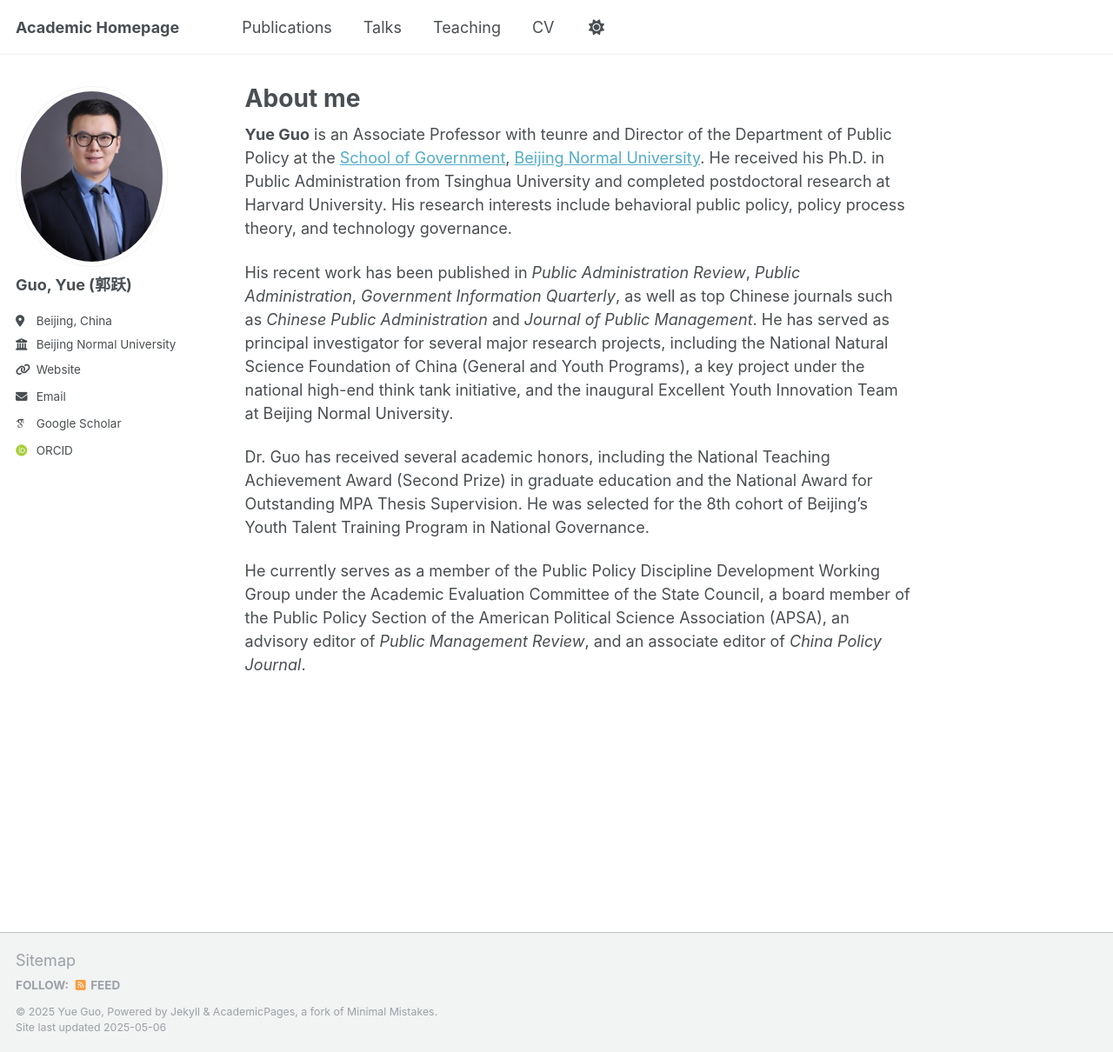
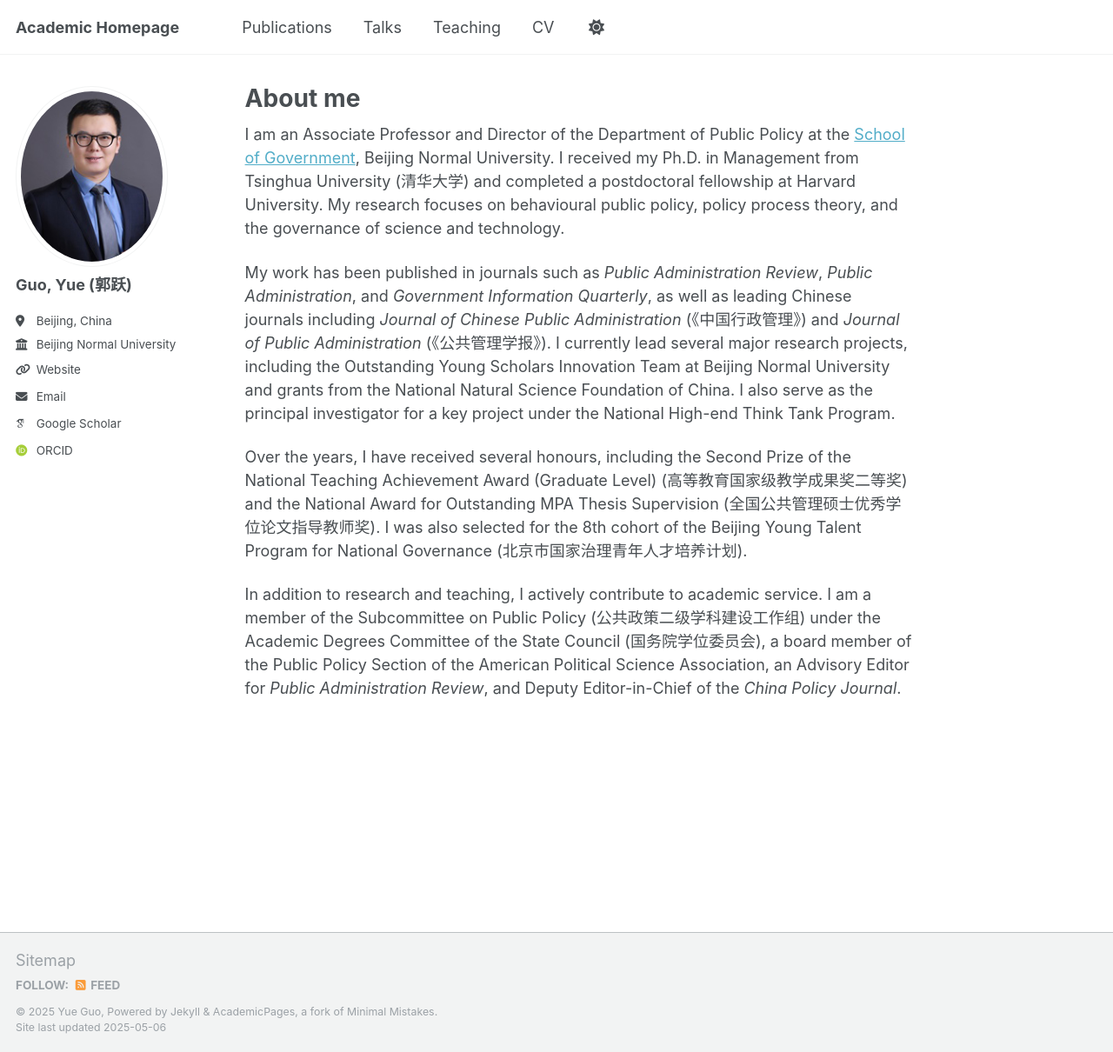
Before and after one commit to guoyue-policy/guoyue-policy.github.io, a Jekyll site: the page built from _pages/about.md, in a window 1280 px wide and 1210 px high. Shown: the whole window at 87% size. Built offline with Jekyll 4.4.1, drawn with Linux system fonts in a browser that asks for light colours; some web fonts are replaced.

Commit message:
Update about.md

```diff
--- a/_pages/about.md
+++ b/_pages/about.md
@@ -7,10 +7,10 @@ redirect_from:
   - /about.html
 ---
 
-**Yue Guo** is an Associate Professor with teunre and Director of the Department of Public Policy at the [School of Government](http://www.sg.bnu.edu.cn), [Beijing Normal University](https://www.bnu.edu.cn). He received his Ph.D. in Public Administration from Tsinghua University and completed postdoctoral research at Harvard University. His research interests include behavioral public policy, policy process theory, and technology governance.
+I am an Associate Professor and Director of the Department of Public Policy at the [School of Government](http://www.sg.bnu.edu.cn), Beijing Normal University. I received my Ph.D. in Management from Tsinghua University (清华大学) and completed a postdoctoral fellowship at Harvard University. My research focuses on behavioural public policy, policy process theory, and the governance of science and technology.
 
-His recent work has been published in *Public Administration Review*, *Public Administration*, *Government Information Quarterly*, as well as top Chinese journals such as *Chinese Public Administration* and *Journal of Public Management*. He has served as principal investigator for several major research projects, including the National Natural Science Foundation of China (General and Youth Programs), a key project under the national high-end think tank initiative, and the inaugural Excellent Youth Innovation Team at Beijing Normal University.
+My work has been published in journals such as *Public Administration Review*, *Public Administration*, and *Government Information Quarterly*, as well as leading Chinese journals including *Journal of Chinese Public Administration* (《中国行政管理》) and *Journal of Public Administration* (《公共管理学报》). I currently lead several major research projects, including the Outstanding Young Scholars Innovation Team at Beijing Normal University and grants from the National Natural Science Foundation of China. I also serve as the principal investigator for a key project under the National High-end Think Tank Program.
 
-Dr. Guo has received several academic honors, including the National Teaching Achievement Award (Second Prize) in graduate education and the National Award for Outstanding MPA Thesis Supervision. He was selected for the 8th cohort of Beijing’s Youth Talent Training Program in National Governance.
+Over the years, I have received several honours, including the Second Prize of the National Teaching Achievement Award (Graduate Level) (高等教育国家级教学成果奖二等奖) and the National Award for Outstanding MPA Thesis Supervision (全国公共管理硕士优秀学位论文指导教师奖). I was also selected for the 8th cohort of the Beijing Young Talent Program for National Governance (北京市国家治理青年人才培养计划).
 
-He currently serves as a member of the Public Policy Discipline Development Working Group under the Academic Evaluation Committee of the State Council, a board member of the Public Policy Section of the American Political Science Association (APSA), an advisory editor of *Public Management Review*, and an associate editor of *China Policy Journal*.
+In addition to research and teaching, I actively contribute to academic service. I am a member of the Subcommittee on Public Policy (公共政策二级学科建设工作组) under the Academic Degrees Committee of the State Council (国务院学位委员会), a board member of the Public Policy Section of the American Political Science Association, an Advisory Editor for *Public Administration Review*, and Deputy Editor-in-Chief of the *China Policy Journal*.
```
